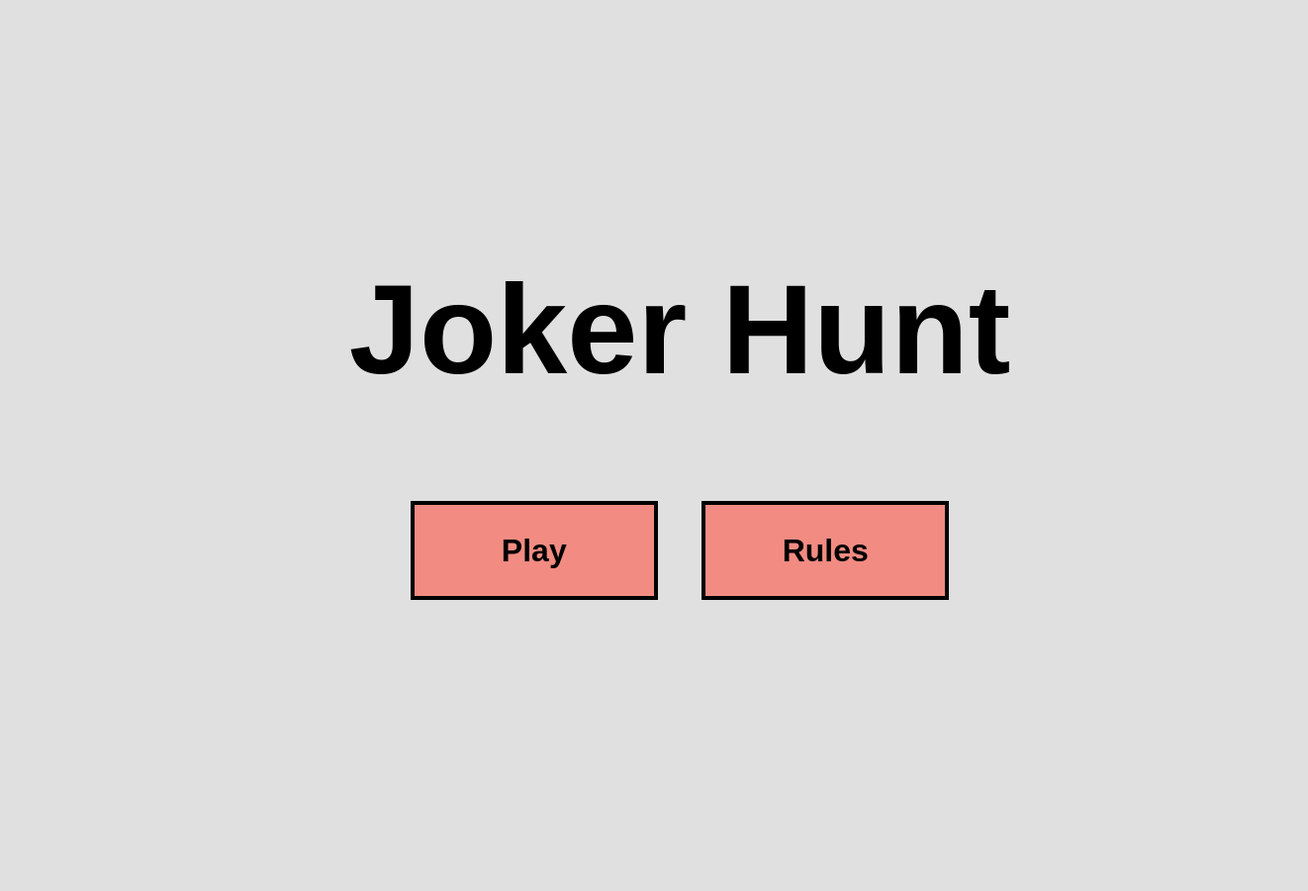
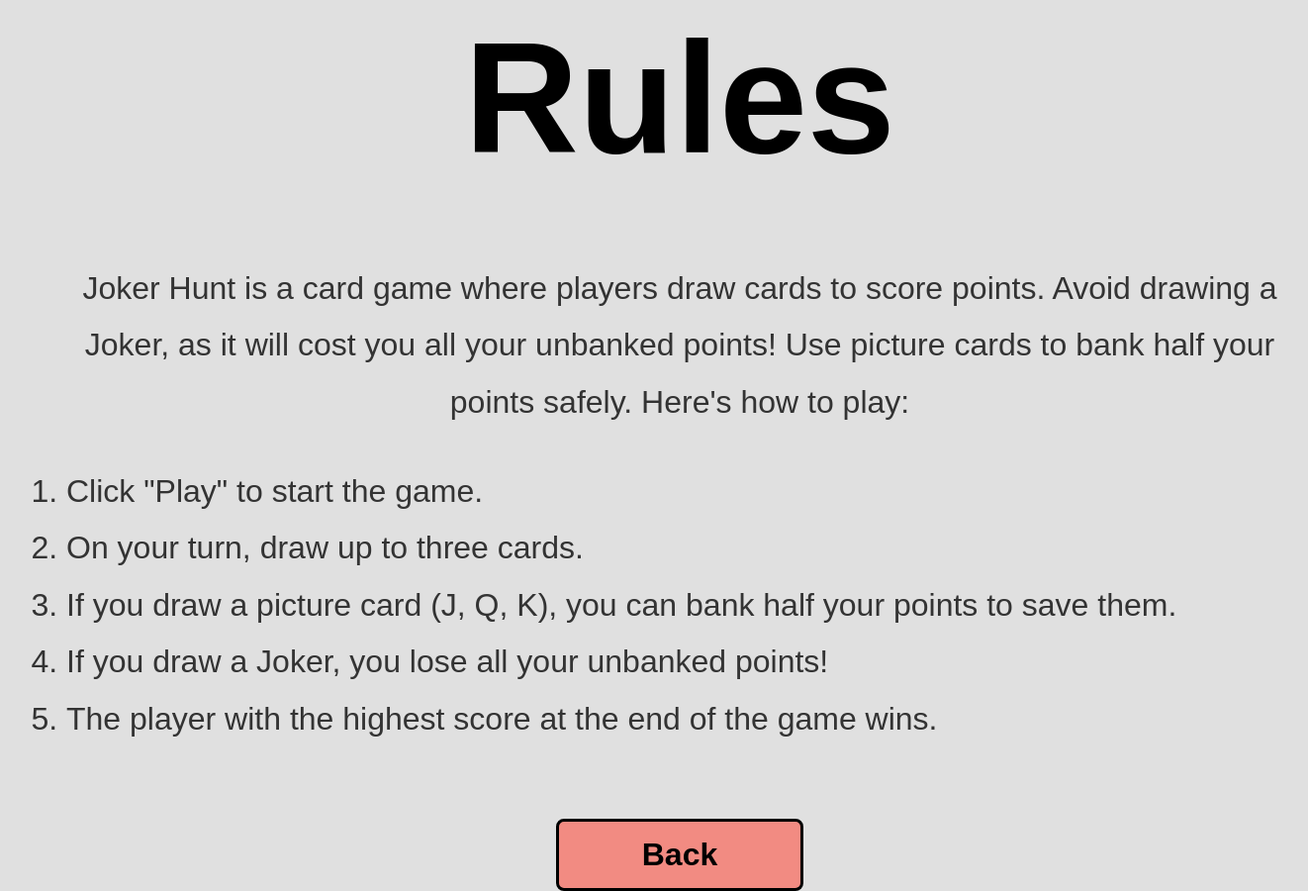
Before and after one commit to MaximusW007/Card-Game, an Electron app: page pages/index.html in a window 1600 px wide. Both pictures are taken after a click on the button "Rules". Shown: the whole page at 99% size, without its empty margins (113-1435 px from the left). Before the commit the page ends 800 px from the top, so only its background shows below. Drawn offline with Linux system fonts and the light colour scheme.

Commit message:
Updated Home & Rules

```diff
--- a/css/styles.css
+++ b/css/styles.css
@@ -1,4 +1,4 @@
-/* General Page Styling */
+/* Global Styling */
 body {
   margin: 0;
   font-family: Arial, sans-serif;
@@ -10,57 +10,67 @@ body {
   overflow: hidden;
 }
 
-  /* Container to center content */
-  .container {
-    text-align: center;
+.screen {
+  display: flex;
+  flex-direction: column;
+  justify-content: center;
+  align-items: center;
+  width: 100%;
+  height: 100%;
+}
+
+.hidden {
+  display: none;
 }
 
 /* Title Styling */
-  #game-title {
-    font-size: 8rem; /* Extra large title size */
+.title {
+  font-size: 10vw; /* Scales with window width */
   font-weight: bold;
   color: #000;
-    margin-bottom: 80px; /* More space between title and buttons */
-    opacity: 0; /* Start invisible for fade-in animation */
+  margin-bottom: 5vh; /* Responsive vertical spacing */
 }
 
-  /* Button Styles */
+/* Button Container Styling */
+.button-container {
+  display: flex;
+  flex-direction: row;
+  align-items: center;
+  gap: 50px; /* Consistent spacing between buttons */
+}
+
+/* Button Styling */
 .btn {
   background-color: #f28b82;
-    border: 4px solid #000; /* Thicker border */
+  border: 3px solid #000;
   color: #000;
-    padding: 20px 40px; /* More padding for larger buttons */
-    margin: 20px; /* More space between buttons */
-    font-size: 2rem; /* Much larger text */
-    font-weight: bold; /* Bold text for buttons */
+  padding: 15px 0; /* Vertical padding for consistency */
+  font-size: 2rem; /* Large font size */
+  font-weight: bold;
   cursor: pointer;
-    width: 250px; /* Wider buttons */
-    height: 100px; /* Taller buttons */
+  border-radius: 8px;
+  transition: all 0.3s ease;
+  width: 250px; /* Fixed width for uniform button size */
   text-align: center;
-    display: inline-block;
-    opacity: 0; /* Start invisible for fade-in animation */
-    transition: all 0.3s ease-in-out;
-    box-sizing: border-box;
 }
 
 .btn:hover {
   background-color: #f77a6f;
-    transform: scale(1.1); /* Slight zoom on hover */
+  transform: scale(1.05);
 }
 
-  /* Fade-in Animation */
-  .fade-in {
-    animation: fadeIn 2s ease-in forwards; /* Fade in over 2 seconds */
+/* Rules Screen Content Styling */
+.content {
+  max-width: 80%; /* Scales with window size */
+  height: auto;
+  text-align: center;
+  margin-bottom: 40px;
+  font-size: calc(1rem + 1vw); /* Responsive font size */
+  line-height: 1.8;
+  color: #333;
 }
 
-  /* Keyframes for Fade-in Animation */
-  @keyframes fadeIn {
-    from {
-      opacity: 0;
-      transform: translateY(-20px); /* Slide in from above */
+.content ol {
+  padding-left: 20px;
+  text-align: left;
 }
-    to {
-      opacity: 1;
-      transform: translateY(0);
-    }
-  }
--- a/js/renderer.js
+++ b/js/renderer.js
@@ -1,14 +1,19 @@
 window.addEventListener('DOMContentLoaded', () => {
-    const gameTitle = document.getElementById('game-title');
-    const buttons = document.getElementById('buttons');
+  // References to screens and buttons
+  const mainMenu = document.getElementById('main-menu');
+  const rulesScreen = document.getElementById('rules-screen');
+  const rulesButton = document.getElementById('view-rules');
+  const backButton = document.getElementById('back-to-menu');
 
-    // Add fade-in class to title immediately
-    gameTitle.classList.add('fade-in');
+  // Show the Rules screen
+  rulesButton.addEventListener('click', () => {
+    mainMenu.classList.add('hidden');
+    rulesScreen.classList.remove('hidden');
+  });
 
-    // Delay adding fade-in class to buttons
-    setTimeout(() => {
-      buttons.querySelectorAll('.btn').forEach(button => {
-        button.classList.add('fade-in'); // Add animation to each button
-      });
-    }, 1500); // Delay of 1.5 seconds for buttons to fade in after the title
+  // Go back to the Main Menu
+  backButton.addEventListener('click', () => {
+    rulesScreen.classList.add('hidden');
+    mainMenu.classList.remove('hidden');
   });
+});
--- a/pages/index.html
+++ b/pages/index.html
@@ -7,13 +7,37 @@
   <link rel="stylesheet" href="../css/styles.css">
 </head>
 <body>
-  <div class="container">
-    <h1 id="game-title" class="fade-in">Joker Hunt</h1>
-    <div id="buttons" class="fade-in">
+  <!-- Main Menu Screen -->
+  <div id="main-menu" class="screen">
+    <h1 class="title">Joker Hunt</h1>
+    <div class="button-container">
       <button id="play-game" class="btn">Play</button>
       <button id="view-rules" class="btn">Rules</button>
     </div>
   </div>
+
+  <!-- Rules Screen -->
+  <div id="rules-screen" class="screen hidden">
+    <h1 class="title">Rules</h1>
+    <div class="content">
+      <p>
+        Joker Hunt is a card game where players draw cards to score points. Avoid drawing a Joker,
+        as it will cost you all your unbanked points! Use picture cards to bank half your points
+        safely. Here's how to play:
+      </p>
+      <ol>
+        <li>Click "Play" to start the game.</li>
+        <li>On your turn, draw up to three cards.</li>
+        <li>If you draw a picture card (J, Q, K), you can bank half your points to save them.</li>
+        <li>If you draw a Joker, you lose all your unbanked points!</li>
+        <li>The player with the highest score at the end of the game wins.</li>
+      </ol>
+    </div>
+    <div class="button-container">
+      <button id="back-to-menu" class="btn">Back</button>
+    </div>
+  </div>
+
   <script src="../js/renderer.js"></script>
 </body>
 </html>
```
Also changed, not shown: pages/game.html (added, +11 -0 lines). Lines whose indentation alone changed are shown as unchanged.
